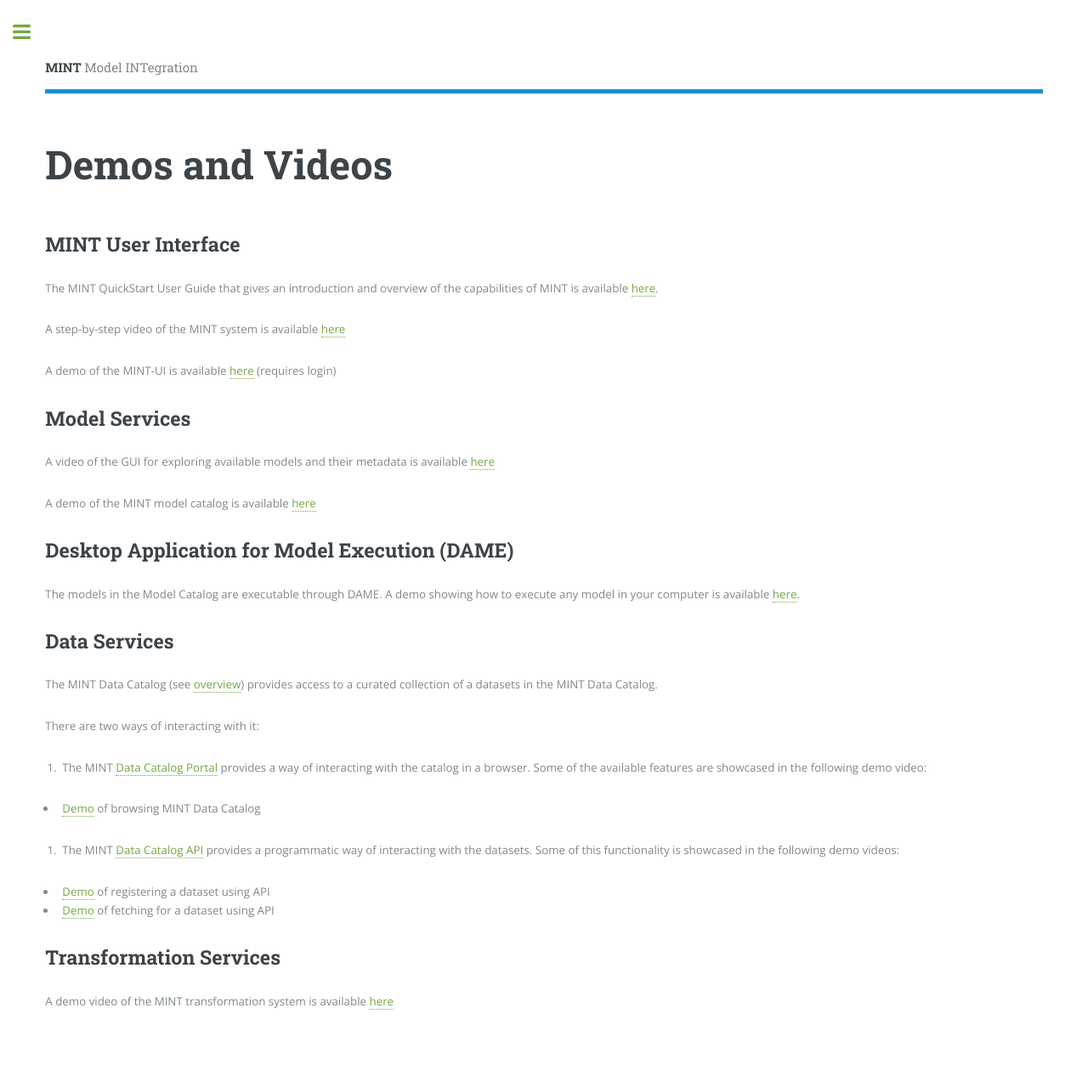
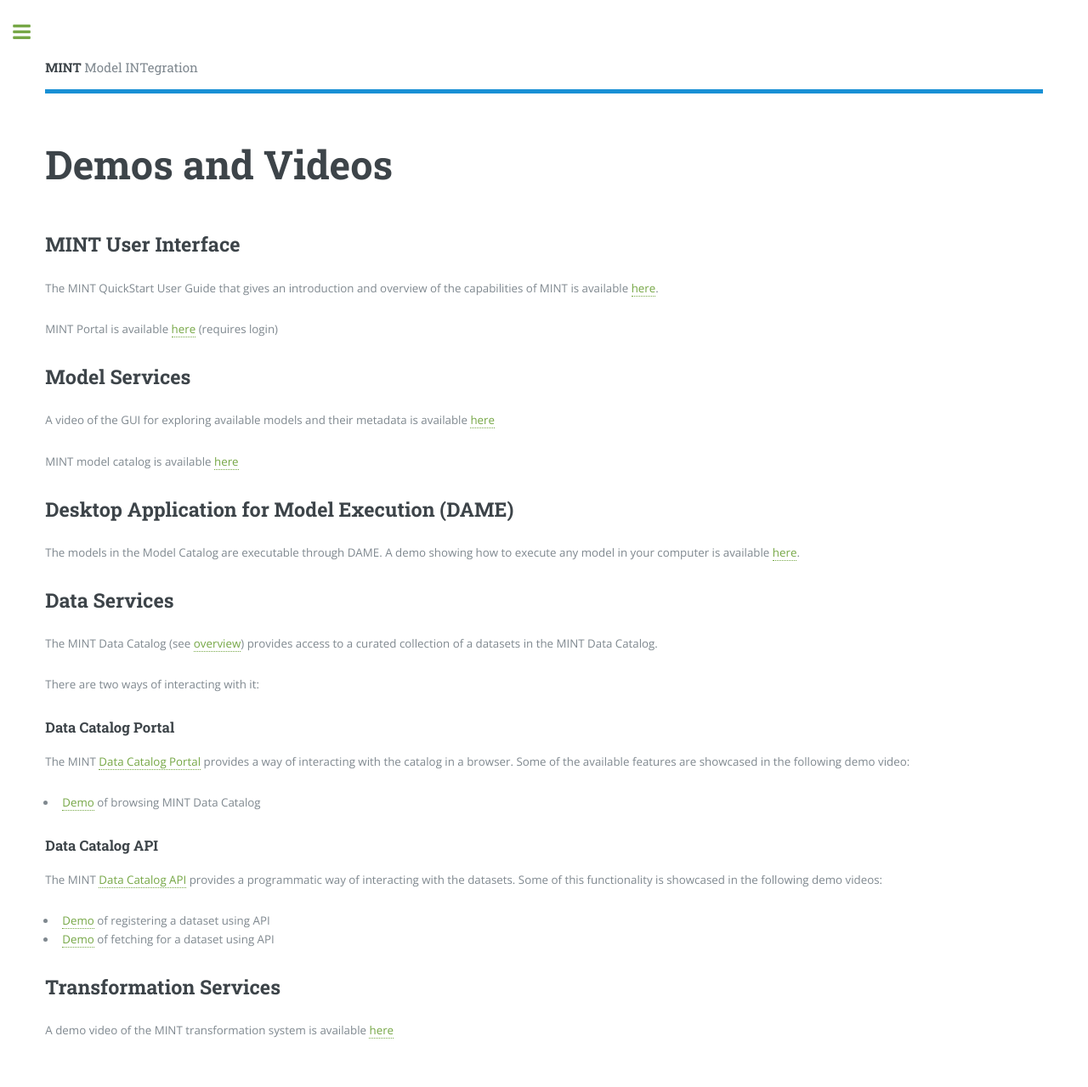
Before and after one commit to KnowledgeCaptureAndDiscovery/MINT, a Jekyll site: the page built from demo.md, in a window 1280 px wide. Shown: the whole page at 85% size. Built offline with Jekyll 4.4.1, drawn with Linux system fonts in a browser that asks for light colours; before the commit the page ends 1244 px from its top, so only the background shows below that.

Commit message:
fix: use youtube

```diff
--- a/demo.md
+++ b/demo.md
@@ -5,17 +5,16 @@
 
 ## MINT User Interface
 
-The MINT QuickStart User Guide that gives an introduction and overview of the capabilities of MINT is available [here](https://drive.google.com/file/d/1FENjOdCkbES_Cc8s74tKUrJSEvQXs1zv/view).
+The MINT QuickStart User Guide that gives an introduction and overview of the capabilities of MINT is available [here](https://youtu.be/g3wVmqIC6Kc).
 
-A step-by-step video of the MINT system is available [here](https://drive.google.com/file/d/1FENjOdCkbES_Cc8s74tKUrJSEvQXs1zv/view)
 
-A demo of the MINT-UI is available [here](http://mint.isi.edu/) (requires login)
+MINT Portal is available [here](http://mint.isi.edu/) (requires login)
 
 ## Model Services
 
 A video of the GUI for exploring available models and their metadata is available [here](https://www.youtube.com/embed/C9rxGT2k9is)
 
-A demo of the MINT model catalog is available [here](https://models.mint.isi.edu/)
+MINT model catalog is available [here](https://models.mint.isi.edu/)
 
 ## Desktop Application for Model Execution (DAME)
 
@@ -27,15 +26,20 @@
 
 There are two ways of interacting with it:
 
-1. The MINT [Data Catalog Portal](https://data-catalog.mint.isi.edu) provides a way of interacting with the catalog in a browser. Some of the available features are showcased in the following demo video:
 
-  - [Demo](https://drive.google.com/open?id=191iqtkH35eTnDHE4FcaLHLJKur1k52xm) of browsing MINT Data Catalog
+### Data Catalog Portal
 
-2. The MINT [Data Catalog API](https://data-catalog.mint.isi.edu/documentation) provides a programmatic way of interacting with the datasets. Some of this functionality is showcased in the following demo videos:
+ The MINT [Data Catalog Portal](https://data-catalog.mint.isi.edu) provides a way of interacting with the catalog in a browser. Some of the available features are showcased in the following demo video:
 
-  - [Demo](https://drive.google.com/open?id=1gpqJK0o2ewOIvOtAFi6GR8MnB7BjQTN8) of registering a dataset using API
-  - [Demo](https://drive.google.com/open?id=1WQElosizMbStCVsRdMXPSsNtHSHKgNXq) of fetching for a dataset using API
+  - [Demo](https://youtu.be/i5UVhn0kD5c) of browsing MINT Data Catalog
+
+### Data Catalog API
+
+The MINT [Data Catalog API](https://data-catalog.mint.isi.edu/documentation) provides a programmatic way of interacting with the datasets. Some of this functionality is showcased in the following demo videos:
+
+  - [Demo](https://youtu.be/9ER74oVgkv0) of registering a dataset using API
+  - [Demo](https://youtu.be/DIKU-4k5mKs) of fetching for a dataset using API
 
 ## Transformation Services
 
-A demo video of the MINT transformation system is available [here](https://drive.google.com/file/d/1YCPCV2dVbkju_haY8Gj9YxTUpADyMKhT/view)
+A demo video of the MINT transformation system is available [here](https://youtu.be/tENwysxt3xI)
```
Also changed, not shown: products.md (+4 -4 lines).
